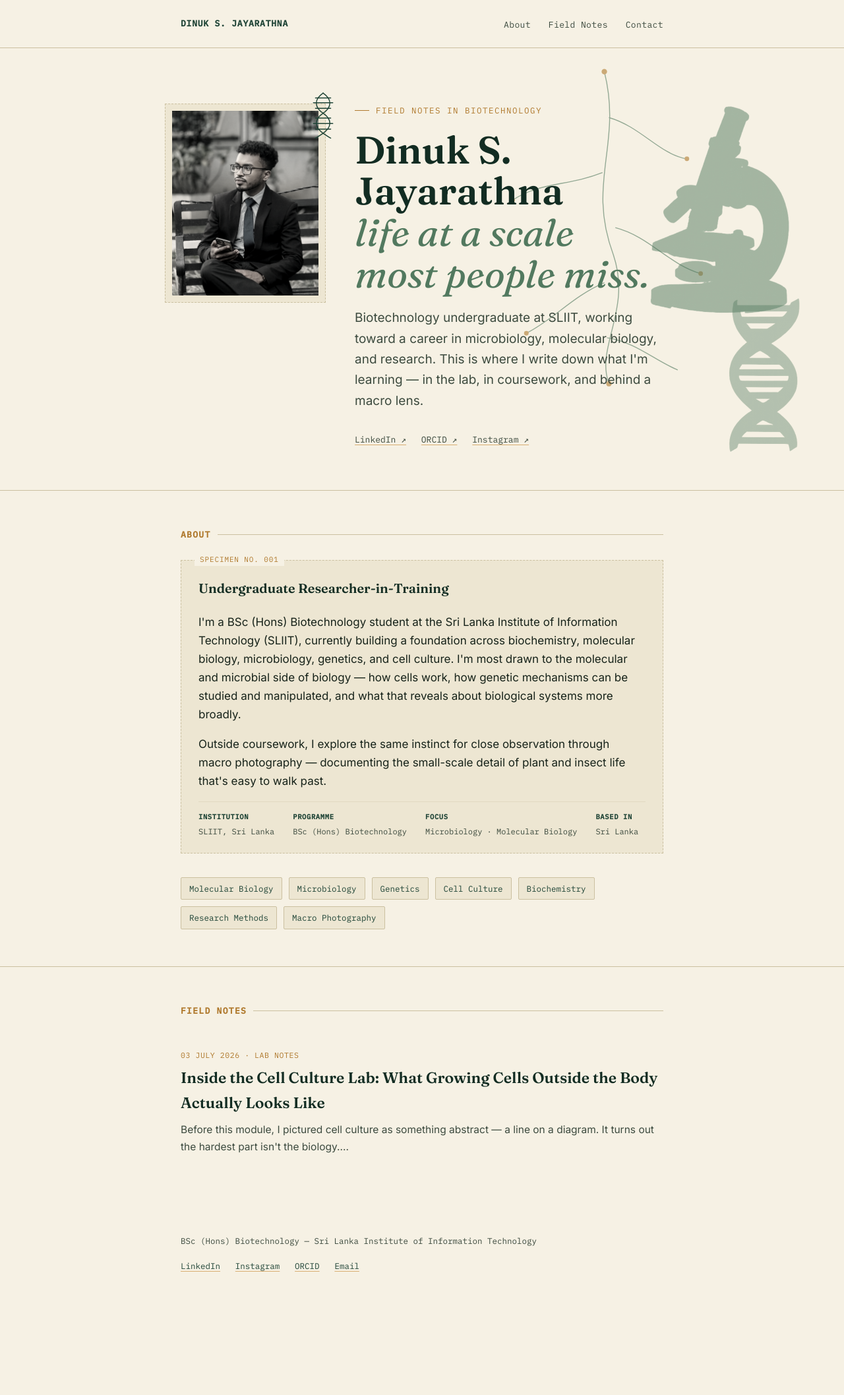
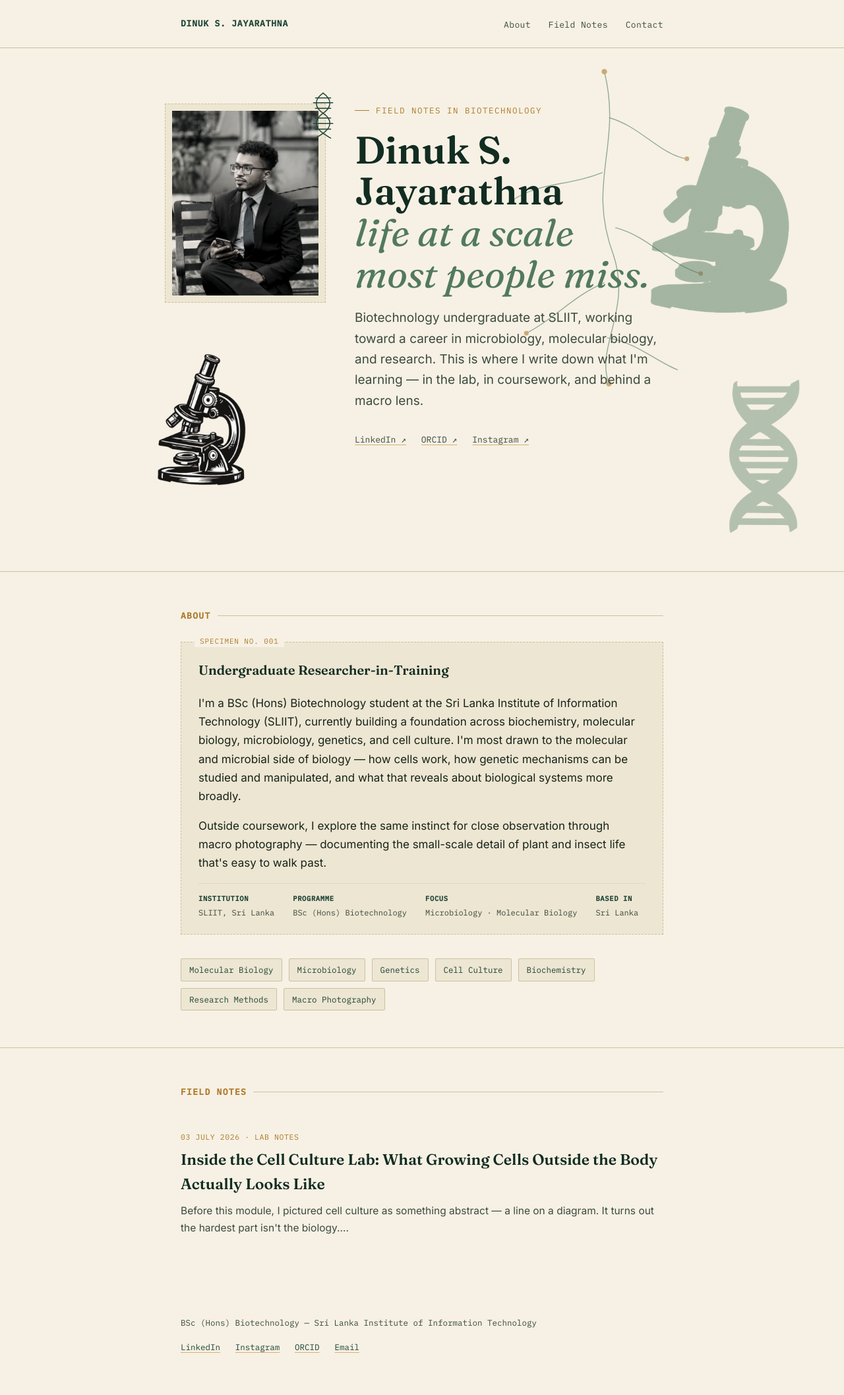
Before and after one commit to DinukSJayarathna/field-notes, a Jekyll site: the page built from index.html, in a window 1280 px wide. Shown: the whole page at 66% size. Built offline with Jekyll 4.4.1, drawn with Linux system fonts in a browser that asks for light colours; before the commit the page ends 1992 px from its top, so only the background shows below that.

Commit message:
Add files via upload

```diff
--- a/assets/css/style.css
+++ b/assets/css/style.css
@@ -184,6 +184,12 @@ a:focus-visible, button:focus-visible {
   opacity: 0.92;
 }
 
+.icon-bacteria-side {
+  width: 190px;
+  height: auto;
+  margin: 22px 0 0 -34px;
+}
+
 @media (max-width: 640px) {
   .hero-grid {
     grid-template-columns: 1fr;
@@ -192,6 +198,7 @@ a:focus-visible, button:focus-visible {
     width: 170px;
     margin: 0 auto 8px;
   }
+  .icon-bacteria-side { display: none; }
 }
 
 .eyebrow {
--- a/index.html
+++ b/index.html
@@ -43,6 +43,7 @@ title: Home
           </g>
         </svg>
       </div>
+      <img class="icon-accent icon-bacteria-side" src="{{ '/assets/img/bacteria.png' | relative_url }}" alt="">
     </div>
 
     <div class="hero-content">
```
